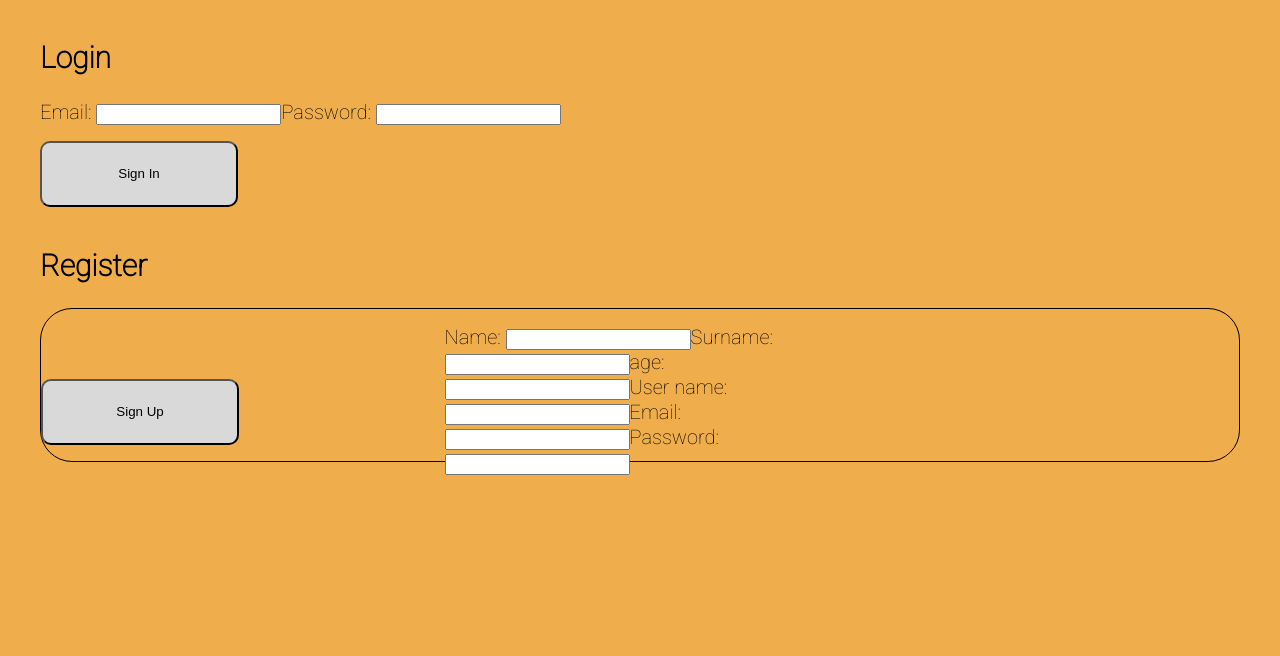
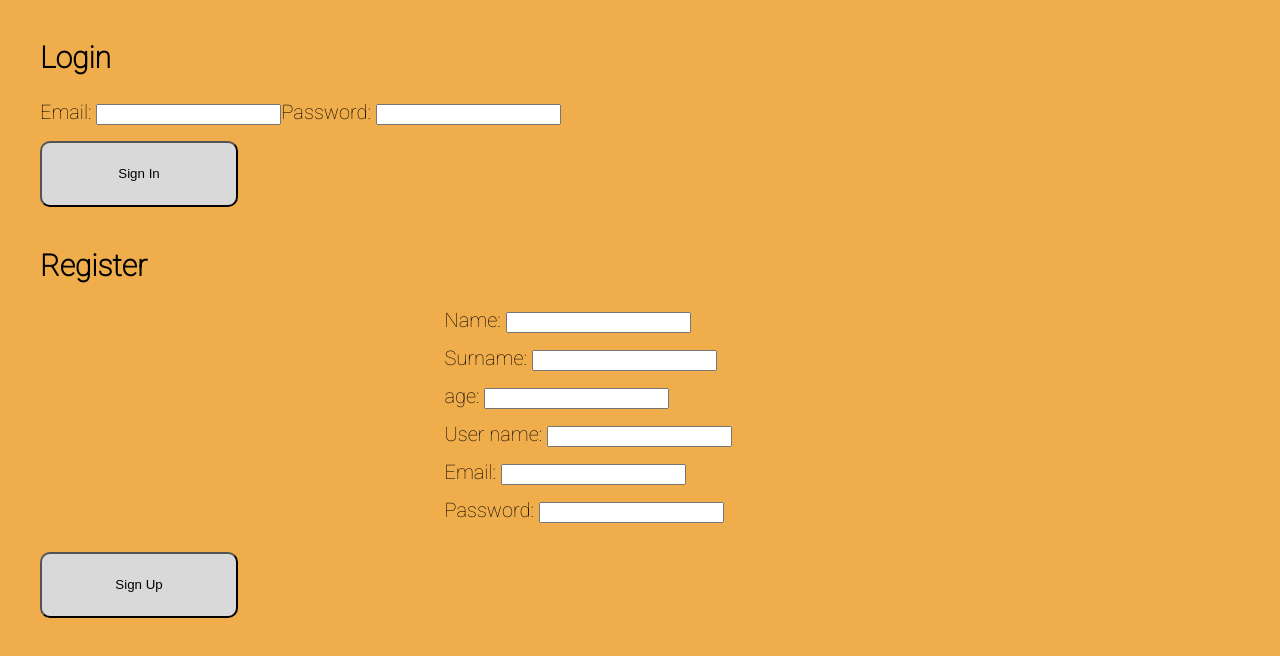
Before and after one commit to isdi-coders-2023/Alfredo-Lozano-Final-Project-front-202309-mad, a React (Vite) app: page /register in a window 1280 px wide. Shown: the top 656 px of the page. Built offline with nearby package versions, Linux system fonts and the light colour scheme.

Commit message:
Correct register stile

```diff
--- a/src/components/register/register.tsx
+++ b/src/components/register/register.tsx
@@ -57,19 +57,28 @@ export function Register() {
       <header title="Be Beers"></header>
       <h2>Register</h2>
       {!hasRegister && (
-        <div className={style.form}>
         <form onSubmit={handleSubmit} aria-label="form">
           <div className={style.inputs}>
             <label htmlFor="name">Name: </label>
             <input type="text" id="name" name="name" />
+          </div>
+          <div className={style.inputs}>
             <label htmlFor="surname">Surname: </label>
             <input type="text" id="surname" name="surname" />
+          </div>
+          <div className={style.inputs}>
             <label htmlFor="age">age: </label>
             <input type="number" id="age" name="age" />
+          </div>
+          <div className={style.inputs}>
             <label htmlFor="userName">User name: </label>
             <input type="text" id="user" name="user" />
+          </div>
+          <div className={style.inputs}>
             <label htmlFor="email">Email: </label>
             <input type="email" id="email" name="email" role="textbox" />
+          </div>
+          <div className={style.inputs}>
             <label htmlFor="passward">Password: </label>
             <input
               type="text"
@@ -82,7 +91,6 @@ export function Register() {
             <button type="submit">Sign Up</button>
           </div>
         </form>
-        </div>
       )}
       {hasRegister && (
         <div>
```
Lines whose indentation alone changed are shown as unchanged.
